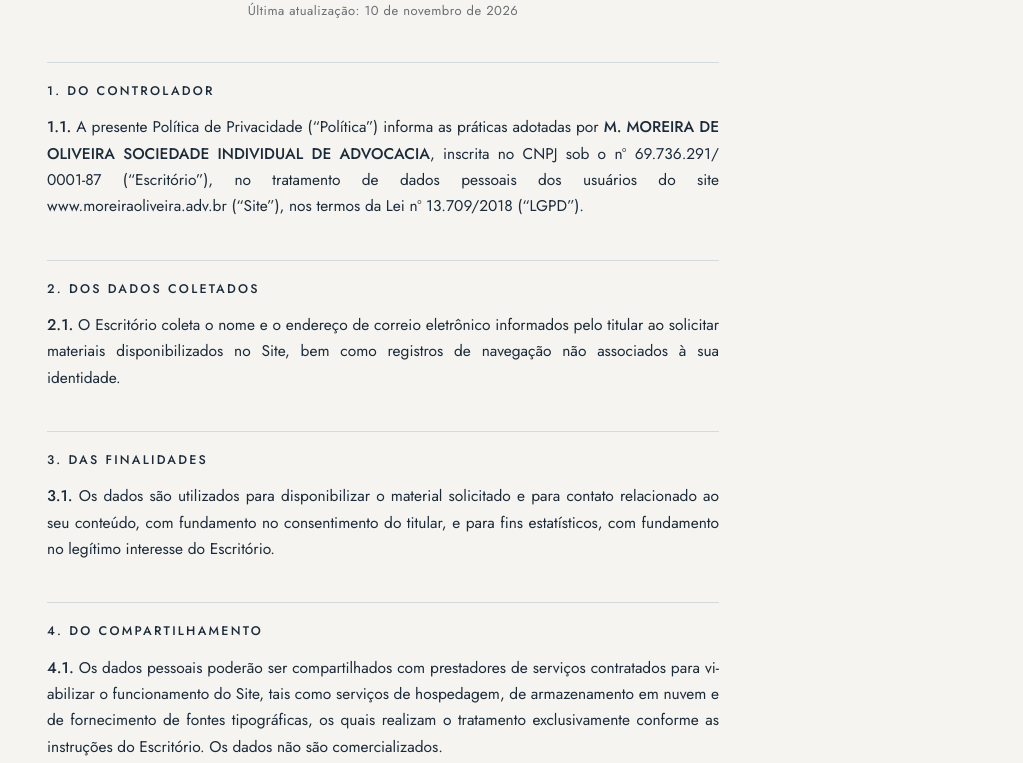
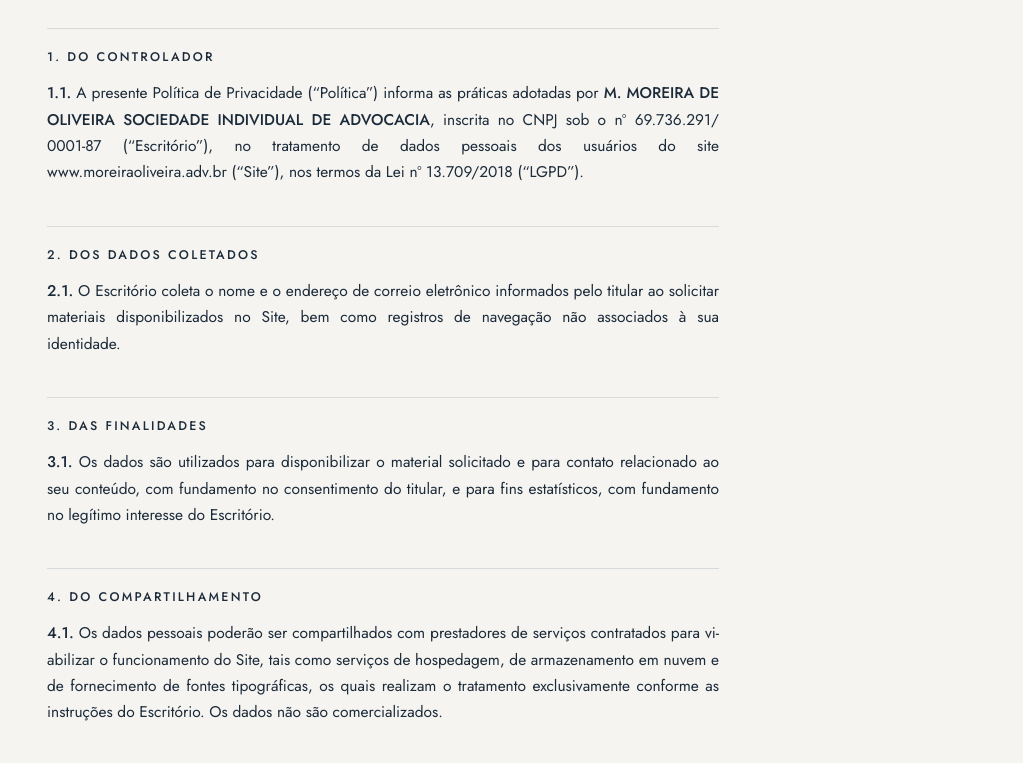
Before and after one commit to moreiraoliveiraadv/linktree, a plain HTML site: page privacidade/index.html in a window 1280 px wide. Shown: the part 270-1033 px from the top of the page, without its empty margins (257-1280 px from the left). Drawn offline with nearby package versions, Linux system fonts and the light colour scheme.

Commit message:
Política de Privacidade: sem data de atualização no cabeçalho
Co-Authored-By: Claude Opus 5.5 <noreply@anthropic.com>

```diff
--- a/privacidade/index.html
+++ b/privacidade/index.html
@@ -88,7 +88,6 @@
     font-variation-settings: "opsz" 8; font-weight: 500;
     font-size: clamp(24px, 5vw, 32px); line-height: 1.25;
   }
-  .data { margin-top: 12px; text-align: center; font-size: 13px; letter-spacing: .04em; color: var(--grafite); }
 
   h2 {
     margin-top: 40px; padding-top: 18px; border-top: 1px solid var(--nevoa);
@@ -123,7 +122,6 @@
   </a>
 
   <h1>Política de Privacidade</h1>
-  <p class="data">Última atualização: 10 de novembro de 2026</p>
 
   <h2>1. Do controlador</h2>
   <p><span class="num">1.1.</span> A presente Política de Privacidade (“Política”) informa as práticas adotadas por <strong>M. MOREIRA DE OLIVEIRA SOCIEDADE INDIVIDUAL DE ADVOCACIA</strong>, inscrita no CNPJ sob o nº&nbsp;<span class="nb">69.736.291/</span><wbr><span class="nb">0001-87</span> (“Escritório”), no tratamento de dados pessoais dos usuários do site www.moreiraoliveira.adv.br (“Site”), nos termos da Lei nº 13.709/2018 (“LGPD”).</p>
```
